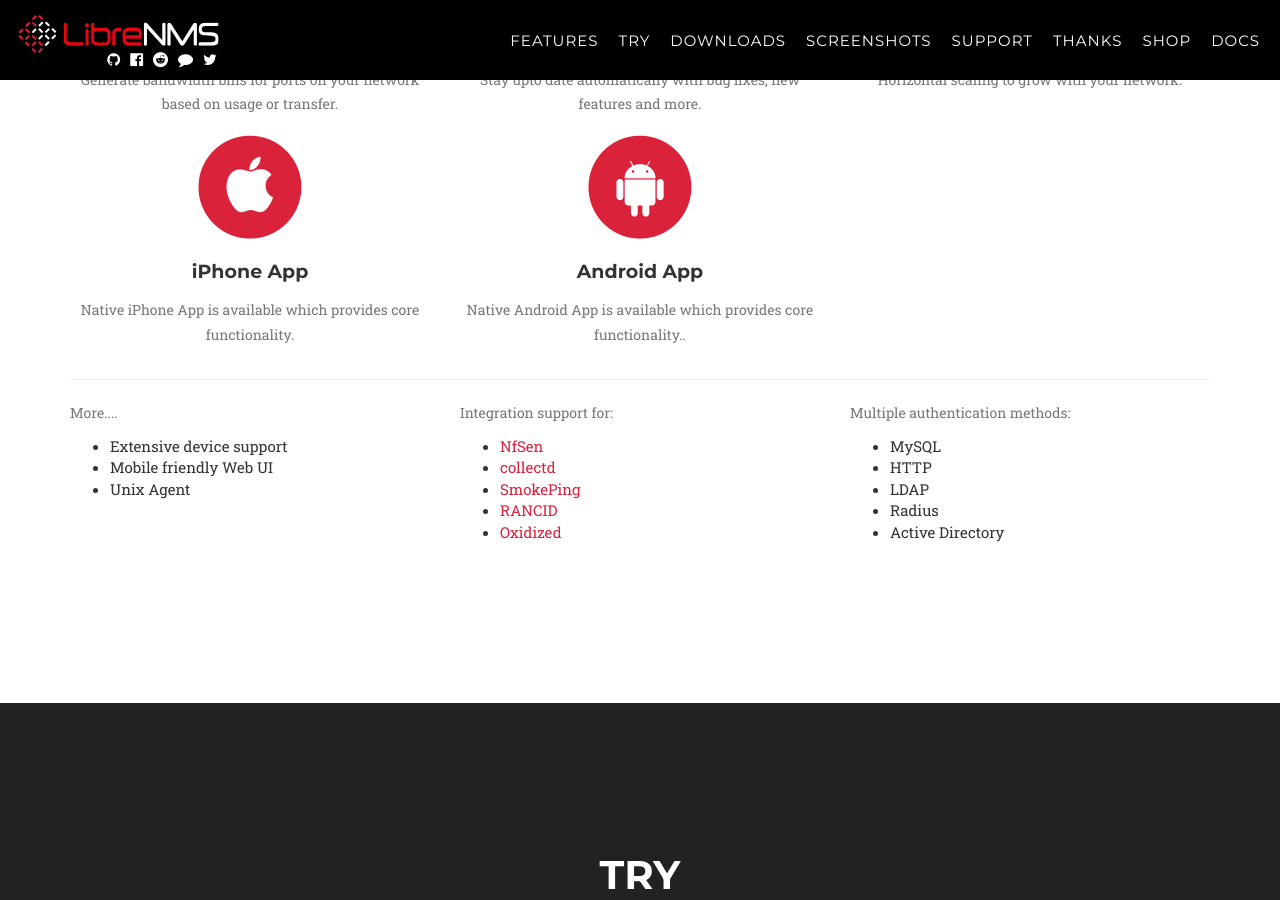
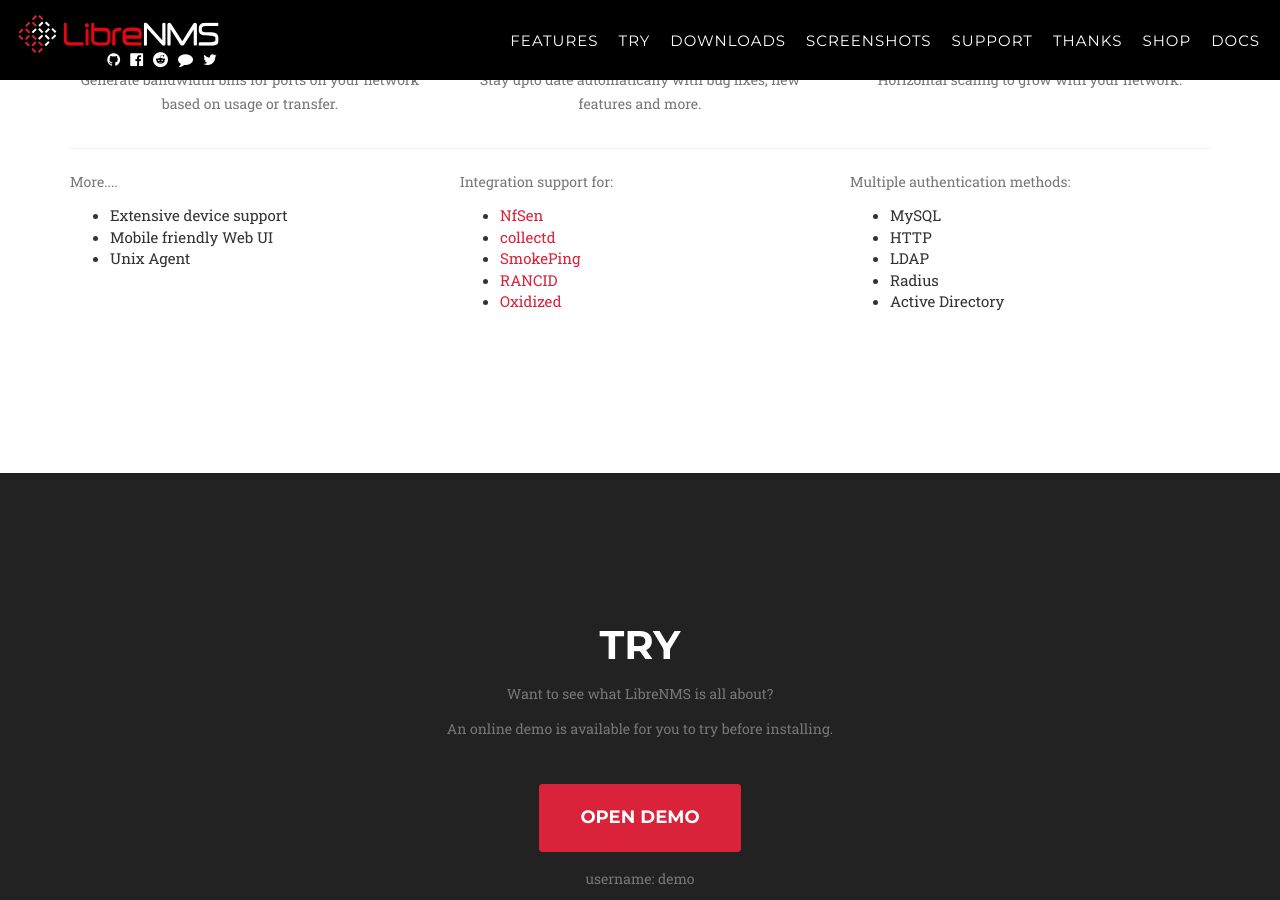
Before and after one commit to librenms/librenms.github.io, a Jekyll site: the page built from index.html, in a window 1280 px wide and 900 px high, scrolled down 1215 px. Built offline with Jekyll 4.4.1, drawn with Linux system fonts in a browser that asks for light colours; nearby versions of some CDN libraries; some web fonts are replaced.

Commit message:
Removed iPhone App and Android App from the features list in website (#137)
I have removed iPhone App and Android App features from the webpage as it is no longer developed/supported.

```diff
--- a/_includes/features.html
+++ b/_includes/features.html
@@ -61,28 +61,6 @@
                 <div class="col-md-4">
                 </div>
             </div>
-            <div class="row text-center">
-                <div class="col-md-4">
-                    <span class="fa-stack fa-4x">
-                        <i class="fa fa-circle fa-stack-2x text-primary"></i>
-                        <i class="fa fa-apple fa-stack-1x fa-inverse"></i>
-                    </span>
-                    <h4 class="service-heading">iPhone App</h4>
-                    <p class="text-muted">Native iPhone App is available which provides core functionality.</p>
-                </div>
-                <div class="col-md-4">
-                    <span class="fa-stack fa-4x">
-                        <i class="fa fa-circle fa-stack-2x text-primary"></i>
-                        <i class="fa fa-android fa-stack-1x fa-inverse"></i>
-                    </span>
-                    <h4 class="service-heading">Android App</h4>
-                    <p class="text-muted">Native Android App is available which provides core functionality..</p>
-                </div>
-                <div class="col-md-4">
-                </div>
-                <div class="col-md-4">
-                </div>
-            </div>
             <hr>
             <div class="row">
                 <div class="col-md-4">
```
